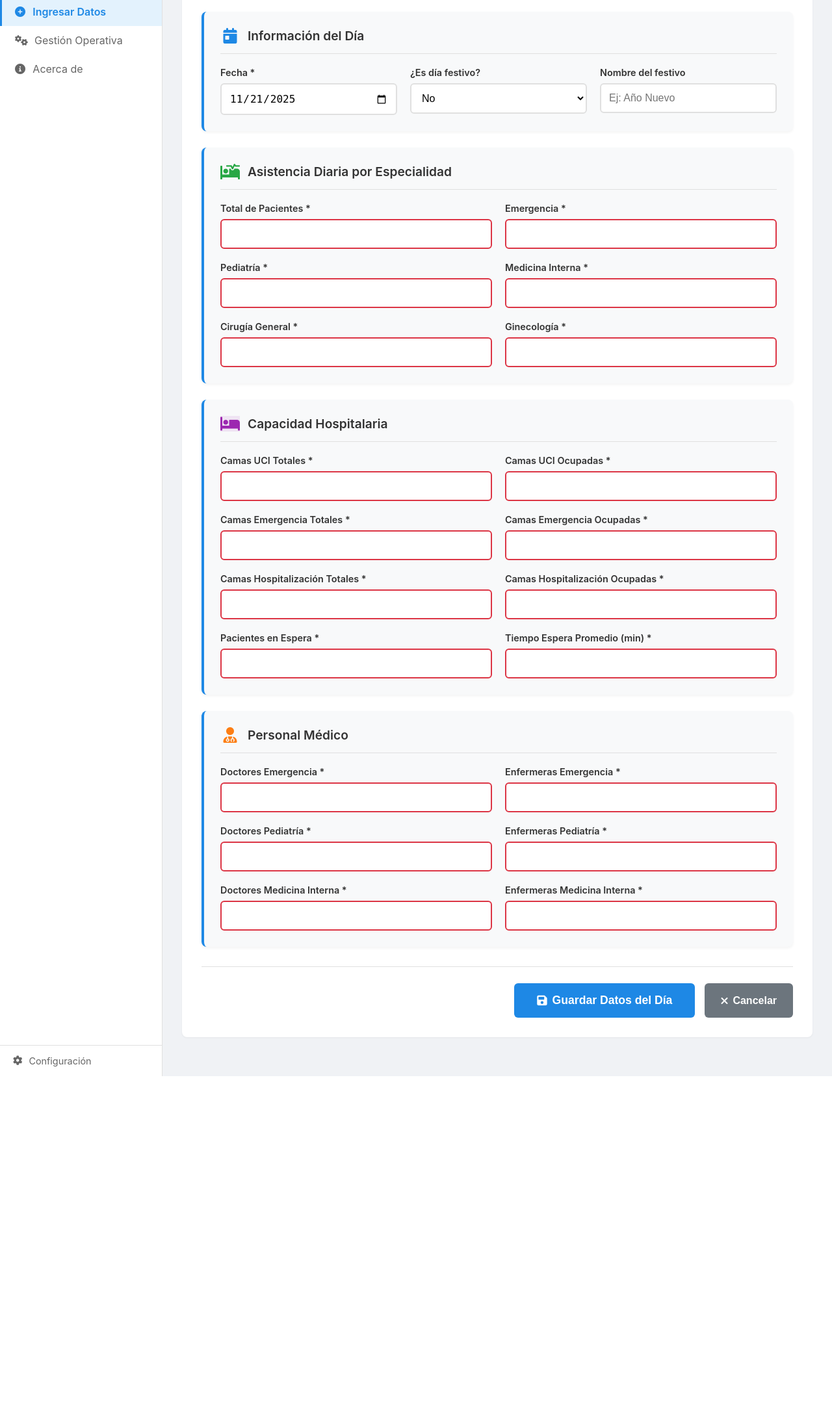
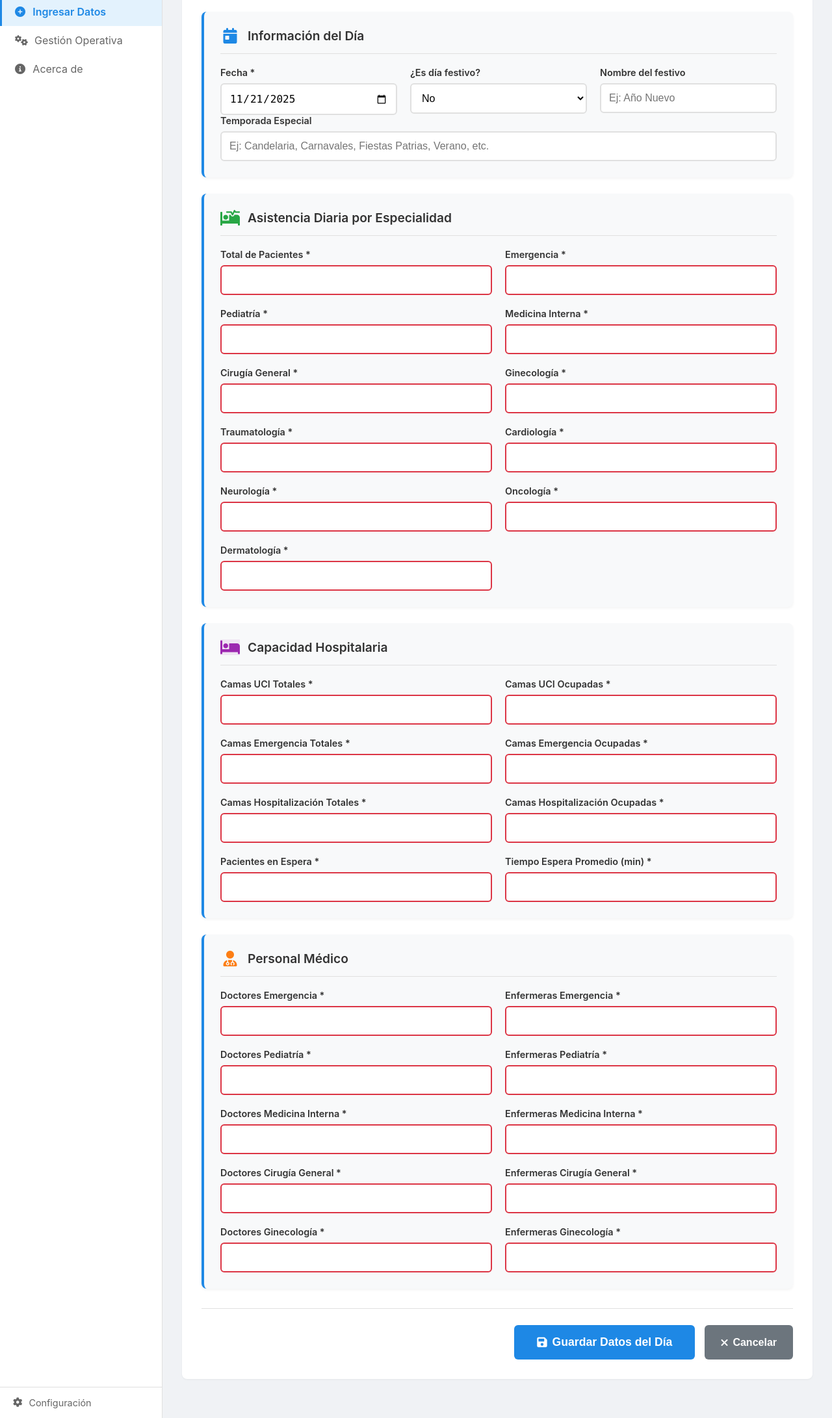
Before and after one commit to aldairtj/PLATAFORMA-PREDICTIVA-DE-PREVENCION-DE-SATURACION-HOSPITALARIA, a Flask app: page /formulario_datos in a window 1280 px wide. Shown: the part 171-2353 px from the top of the page at 65% size. Before the commit the page ends 1827 px from the top, so only its background shows below. Run offline with Flask 3, Linux system fonts and the light colour scheme; the visitor is signed in with stand-in values (Sample User, id 1).

Commit message:
mejorando fronten....

```diff
--- a/app.py
+++ b/app.py
@@ -357,11 +357,11 @@ def dashboard():
         alertas.append({'mensaje': 'Sistema operando normalmente', 'tiempo': 'Actual', 'nivel_urgencia': 'BAJO'})
 
     return render_template('index.html',
-                         hospital_nombre=session.get('hospital_nombre', 'Hospital'),
-                         fecha_actual=datetime.now().strftime("%A, %d de %B de %Y"),
-                         metricas=metricas,
-                         alertas=alertas,
-                         otros_hospitales=otros_hospitales)
+                          hospital_nombre=session.get('hospital_nombre', 'Hospital'),
+                          fecha_actual=datetime.now().strftime("%A, %d de %B de %Y"),
+                          metricas=metricas,
+                          alertas=alertas,
+                          otros_hospitales=otros_hospitales)
 
 # Ruta de predicciones CORREGIDA
 @app.route('/predictions')
@@ -428,7 +428,7 @@ def predictions():
         ]
     }
 
-    # ✅ CORRECCIÓN: Gráfica comparativa solo muestra otros hospitales (excluyendo el actual)
+    # CORRECCIÓN: Gráfica comparativa solo muestra otros hospitales (excluyendo el actual)
     nombres_hospitales = [h['nombre'] for h in otros_hospitales_reales]
     ocupacion_actual = [h['ocupacion_uci'] for h in otros_hospitales_reales]
     prediccion_24h = [h['prediccion_24h'] for h in otros_hospitales_reales]
@@ -440,21 +440,20 @@ def predictions():
     }
 
     return render_template('predictions.html',
-                         hospital_nombre=session.get('hospital_nombre', 'Hospital'),
-                         fecha_actual=datetime.now().strftime("%A, %d de %B de %Y"),
-                         predicciones=predicciones_principal,
-                         otros_hospitales=otros_hospitales_reales,
-                         datos_grafica_prediccion=datos_grafica_prediccion,
-                         datos_comparativa=datos_comparativa)
+                          hospital_nombre=session.get('hospital_nombre', 'Hospital'),
+                          fecha_actual=datetime.now().strftime("%A, %d de %B de %Y"),
+                          predicciones=predicciones_principal,
+                          otros_hospitales=otros_hospitales_reales,
+                          datos_grafica_prediccion=datos_grafica_prediccion,
+                          datos_comparativa=datos_comparativa)
 
-# Las demás rutas permanecen igual...
 @app.route('/formulario_datos')
 @login_required
 def formulario_datos():
     return render_template('formulario_datos.html',
-                         hospital_nombre=session.get('hospital_nombre', 'Hospital'),
-                         fecha_actual=datetime.now().strftime("%A, %d de %B de %Y"),
-                         fecha_hoy=datetime.now().strftime("%Y-%m-%d"))
+                          hospital_nombre=session.get('hospital_nombre', 'Hospital'),
+                          fecha_actual=datetime.now().strftime("%A, %d de %B de %Y"),
+                          fecha_hoy=datetime.now().strftime("%Y-%m-%d"))
 
 @app.route('/guardar_datos', methods=['POST'])
 @login_required
@@ -469,6 +468,13 @@ def guardar_datos():
         medicina_interna = request.form.get('medicina_interna')
         cirugia_general = request.form.get('cirugia_general')
         ginecologia = request.form.get('ginecologia')
+
+        # NUEVOS CAMPOS PARA ASISTENCIA_DIARIA
+        traumatologia = request.form.get('traumatologia', 0)
+        cardiologia = request.form.get('cardiologia', 0)
+        neurologia = request.form.get('neurologia', 0)
+        oncologia = request.form.get('oncologia', 0)
+        dermatologia = request.form.get('dermatologia', 0)
 
         camas_uci_totales = request.form.get('camas_uci_totales')
         camas_uci_ocupadas = request.form.get('camas_uci_ocupadas')
@@ -486,19 +492,30 @@ def guardar_datos():
         medicina_doctores = request.form.get('medicina_doctores')
         medicina_enfermeras = request.form.get('medicina_enfermeras')
 
+        # NUEVOS CAMPOS PARA PERSONAL_MEDICO
+        cirugia_doctores = request.form.get('cirugia_doctores', 0)
+        cirugia_enfermeras = request.form.get('cirugia_enfermeras', 0)
+        ginecologia_doctores = request.form.get('ginecologia_doctores', 0)
+        ginecologia_enfermeras = request.form.get('ginecologia_enfermeras', 0)
+
         es_festivo = request.form.get('es_festivo', 0)
         nombre_festivo = request.form.get('nombre_festivo', '')
+        temporada_especial = request.form.get('temporada_especial', '')
 
         conn = get_db_connection()
         if conn:
             cur = conn.cursor()
 
+            # ASISTENCIA_DIARIA - COMPLETO
             cur.execute("""
                 INSERT INTO ASISTENCIA_DIARIA
-                (FECHA, ID_HOSPITAL, TOTAL_PACIENTES, EMERGENCIA, PEDIATRIA, MEDICINA_INTERNA, CIRUGIA_GENERAL, GINECOLOGIA)
-                VALUES (?, ?, ?, ?, ?, ?, ?, ?)
-            """, (fecha, hospital_id, total_pacientes, emergencia, pediatria, medicina_interna, cirugia_general, ginecologia))
+                (FECHA, ID_HOSPITAL, TOTAL_PACIENTES, EMERGENCIA, PEDIATRIA, MEDICINA_INTERNA,
+                 CIRUGIA_GENERAL, GINECOLOGIA, TRAUMATOLOGIA, CARDIOLOGIA, NEUROLOGIA, ONCOLOGIA, DERMATOLOGIA)
+                VALUES (?, ?, ?, ?, ?, ?, ?, ?, ?, ?, ?, ?, ?)
+            """, (fecha, hospital_id, total_pacientes, emergencia, pediatria, medicina_interna,
+                  cirugia_general, ginecologia, traumatologia, cardiologia, neurologia, oncologia, dermatologia))
 
+            # CAPACIDAD_HOSPITAL - COMPLETO
             cur.execute("""
                 INSERT INTO CAPACIDAD_HOSPITAL
                 (FECHA, ID_HOSPITAL, CAMAS_UCI_TOTALES, CAMAS_UCI_OCUPADAS, CAMAS_EMERGENCIA_TOTALES,
@@ -509,27 +526,31 @@ def guardar_datos():
                  camas_emergencia_ocupadas, camas_hospitalizacion_totales, camas_hospitalizacion_ocupadas,
                  pacientes_espera, tiempo_espera_promedio))
 
-            total_doctores = int(emergencia_doctores) + int(pediatria_doctores) + int(medicina_doctores)
-            total_enfermeras = int(emergencia_enfermeras) + int(pediatria_enfermeras) + int(medicina_enfermeras)
+            # PERSONAL_MEDICO - COMPLETO
+            total_doctores = int(emergencia_doctores) + int(pediatria_doctores) + int(medicina_doctores) + int(cirugia_doctores) + int(ginecologia_doctores)
+            total_enfermeras = int(emergencia_enfermeras) + int(pediatria_enfermeras) + int(medicina_enfermeras) + int(cirugia_enfermeras) + int(ginecologia_enfermeras)
 
             cur.execute("""
                 INSERT INTO PERSONAL_MEDICO
                 (FECHA, ID_HOSPITAL, EMERGENCIA_DOCTORES, EMERGENCIA_ENFERMERAS,
                  PEDIATRIA_DOCTORES, PEDIATRIA_ENFERMERAS, MEDICINA_INTERNA_DOCTORES, MEDICINA_INTERNA_ENFERMERAS,
+                 CIRUGIA_DOCTORES, CIRUGIA_ENFERMERAS, GINECOLOGIA_DOCTORES, GINECOLOGIA_ENFERMERAS,
                  TOTAL_DOCTORES, TOTAL_ENFERMERAS)
-                VALUES (?, ?, ?, ?, ?, ?, ?, ?, ?, ?)
+                VALUES (?, ?, ?, ?, ?, ?, ?, ?, ?, ?, ?, ?, ?, ?)
             """, (fecha, hospital_id, emergencia_doctores, emergencia_enfermeras,
                  pediatria_doctores, pediatria_enfermeras, medicina_doctores, medicina_enfermeras,
+                 cirugia_doctores, cirugia_enfermeras, ginecologia_doctores, ginecologia_enfermeras,
                  total_doctores, total_enfermeras))
 
-            es_fin_semana = 1 if datetime.strptime(fecha, '%Y-%m-%d').weekday() >= 5 else 0
+            # FACTORES_EXTERNOS - COMPLETO
+            es_fin_semana = datetime.strptime(fecha, '%Y-%m-%d').weekday() >= 5
             dia_semana = datetime.strptime(fecha, '%Y-%m-%d').strftime('%A')
 
             cur.execute("""
                 INSERT INTO FACTORES_EXTERNOS
-                (FECHA, ID_HOSPITAL, ES_FESTIVO, NOMBRE_FESTIVO, ES_FIN_SEMANA, DIA_SEMANA)
-                VALUES (?, ?, ?, ?, ?, ?)
-            """, (fecha, hospital_id, es_festivo, nombre_festivo, es_fin_semana, dia_semana))
+                (FECHA, ID_HOSPITAL, ES_FESTIVO, NOMBRE_FESTIVO, ES_FIN_SEMANA, DIA_SEMANA, TEMPORADA_ESPECIAL)
+                VALUES (?, ?, ?, ?, ?, ?, ?)
+            """, (fecha, hospital_id, es_festivo, nombre_festivo, es_fin_semana, dia_semana, temporada_especial))
 
             conn.commit()
             conn.close()
@@ -550,15 +571,15 @@ def guardar_datos():
 @login_required
 def gestion_operativa():
     return render_template('gestion_operativa.html',
-                         hospital_nombre=session.get('hospital_nombre', 'Hospital'),
-                         fecha_actual=datetime.now().strftime("%A, %d de %B de %Y"))
+                          hospital_nombre=session.get('hospital_nombre', 'Hospital'),
+                          fecha_actual=datetime.now().strftime("%A, %d de %B de %Y"))
 
 @app.route('/acerca_de')
 @login_required
 def acerca_de():
     return render_template('acerca_de.html',
-                         hospital_nombre=session.get('hospital_nombre', 'Hospital'),
-                         fecha_actual=datetime.now().strftime("%A, %d de %B de %Y"))
+                          hospital_nombre=session.get('hospital_nombre', 'Hospital'),
+                          fecha_actual=datetime.now().strftime("%A, %d de %B de %Y"))
 
 if __name__ == '__main__':
     app.run(debug=True, port=5000)
--- a/templates/formulario_datos.html
+++ b/templates/formulario_datos.html
@@ -42,7 +42,6 @@
                 <span>Configuración</span>
             </div>
         </aside>
-
         <main class="main-content">
             <header class="top-header">
                 <div class="date-info">
@@ -58,7 +57,6 @@
                     <i class="fas fa-user-circle"></i>
                 </div>
             </header>
-
             <section class="dashboard-body">
                 <h1 class="section-title">Ingreso de Datos Diarios</h1>
                 <p class="subtitle">Complete la información del día - {{ hospital_nombre }}</p>
@@ -72,7 +70,6 @@
                         </div>
                     {% endif %}
                 {% endwith %}
-
                 <div class="form-container">
                     <form action="{{ url_for('guardar_datos') }}" method="POST" class="data-form">
 
@@ -99,9 +96,15 @@
                                     <input type="text" name="nombre_festivo" id="nombre_festivo" placeholder="Ej: Año Nuevo" class="form-input">
                                 </div>
                             </div>
+                            <div class="form-group">
+                                <label for="temporada_especial">Temporada Especial</label>
+                                <input type="text" name="temporada_especial" id="temporada_especial"
+                                    placeholder="Ej: Candelaria, Carnavales, Fiestas Patrias, Verano, etc."
+                                    class="form-input">
+                            </div>
                         </div>
 
-                        <!-- Sección 2: Asistencia Diaria -->
+                        <!-- Sección 2: Asistencia Diaria COMPLETA -->
                         <div class="form-section-card">
                             <div class="form-section-header">
                                 <i class="fas fa-procedures icon-green"></i>
@@ -131,6 +134,27 @@
                                 <div class="form-group">
                                     <label for="ginecologia">Ginecología *</label>
                                     <input type="number" name="ginecologia" id="ginecologia" min="0" required class="form-input">
+                                </div>
+                                <!-- NUEVOS CAMPOS PARA ASISTENCIA_DIARIA -->
+                                <div class="form-group">
+                                    <label for="traumatologia">Traumatología *</label>
+                                    <input type="number" name="traumatologia" id="traumatologia" min="0" required class="form-input">
+                                </div>
+                                <div class="form-group">
+                                    <label for="cardiologia">Cardiología *</label>
+                                    <input type="number" name="cardiologia" id="cardiologia" min="0" required class="form-input">
+                                </div>
+                                <div class="form-group">
+                                    <label for="neurologia">Neurología *</label>
+                                    <input type="number" name="neurologia" id="neurologia" min="0" required class="form-input">
+                                </div>
+                                <div class="form-group">
+                                    <label for="oncologia">Oncología *</label>
+                                    <input type="number" name="oncologia" id="oncologia" min="0" required class="form-input">
+                                </div>
+                                <div class="form-group">
+                                    <label for="dermatologia">Dermatología *</label>
+                                    <input type="number" name="dermatologia" id="dermatologia" min="0" required class="form-input">
                                 </div>
                             </div>
                         </div>
@@ -177,7 +201,7 @@
                             </div>
                         </div>
 
-                        <!-- Sección 4: Personal Médico -->
+                        <!-- Sección 4: Personal Médico COMPLETO -->
                         <div class="form-section-card">
                             <div class="form-section-header">
                                 <i class="fas fa-user-md icon-orange"></i>
@@ -208,6 +232,23 @@
                                     <label for="medicina_enfermeras">Enfermeras Medicina Interna *</label>
                                     <input type="number" name="medicina_enfermeras" id="medicina_enfermeras" min="0" required class="form-input">
                                 </div>
+                                <!-- NUEVOS CAMPOS PARA PERSONAL_MEDICO -->
+                                <div class="form-group">
+                                    <label for="cirugia_doctores">Doctores Cirugía General *</label>
+                                    <input type="number" name="cirugia_doctores" id="cirugia_doctores" min="0" required class="form-input">
+                                </div>
+                                <div class="form-group">
+                                    <label for="cirugia_enfermeras">Enfermeras Cirugía General *</label>
+                                    <input type="number" name="cirugia_enfermeras" id="cirugia_enfermeras" min="0" required class="form-input">
+                                </div>
+                                <div class="form-group">
+                                    <label for="ginecologia_doctores">Doctores Ginecología *</label>
+                                    <input type="number" name="ginecologia_doctores" id="ginecologia_doctores" min="0" required class="form-input">
+                                </div>
+                                <div class="form-group">
+                                    <label for="ginecologia_enfermeras">Enfermeras Ginecología *</label>
+                                    <input type="number" name="ginecologia_enfermeras" id="ginecologia_enfermeras" min="0" required class="form-input">
+                                </div>
                             </div>
                         </div>
 
@@ -225,7 +266,6 @@
             </section>
         </main>
     </div>
-
     <script>
         // Establecer fecha actual por defecto
         document.addEventListener('DOMContentLoaded', function() {
```
Also changed, not shown: 1 other file.
